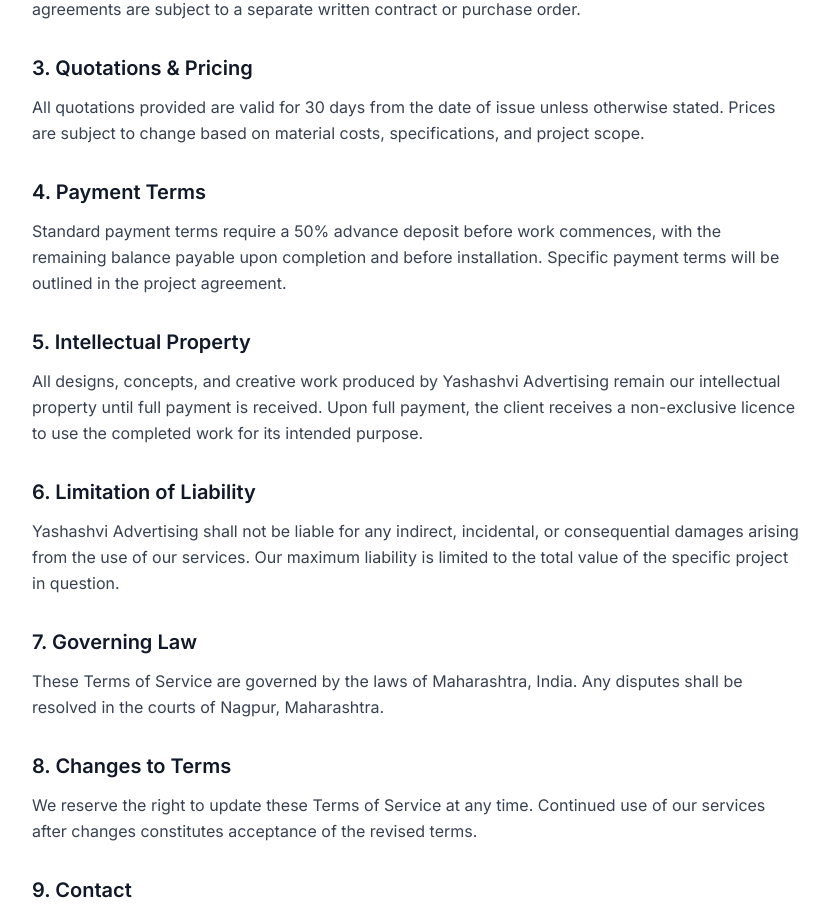
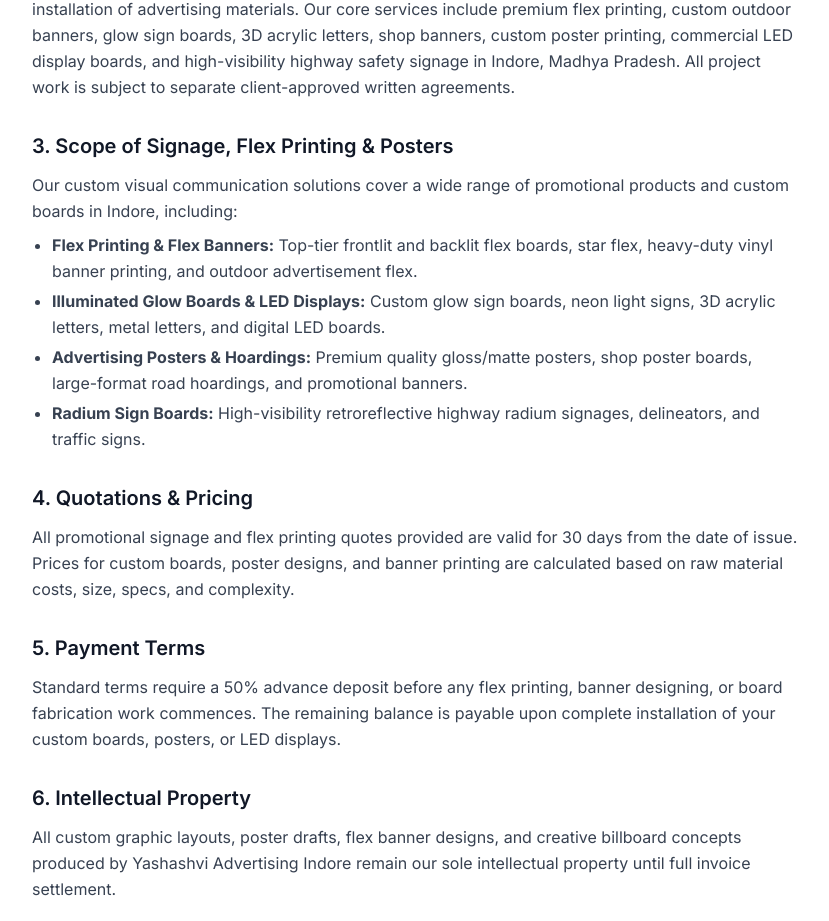
Before and after one commit to urvakshtirle1946/yashashvi--advertising, a Next.js app: page /terms in a window 1280 px wide. Shown: the part 479-1400 px from the top of the page, without its empty margins (224-1053 px from the left). Built offline with nearby package versions, Linux system fonts and the light colour scheme.

Commit message:
Seo optimized

```diff
--- a/src/app/layout.jsx
+++ b/src/app/layout.jsx
@@ -4,8 +4,34 @@ import "../index.css";
 const inter = Inter({ subsets: ["latin"] });
 
 export const metadata = {
-  title: "Yashashvi Advertising",
-  description: "Elite Signage and Branding Solutions",
+  title: "Yashashvi Advertising | Best Flex Printing, Sign Boards & LED Displays in Indore",
+  description: "Yashashvi Advertising is Indore's leading agency for premium flex printing, custom sign boards, glow boards, posters, banners, LED display boards, and highway radium signage in Indore, Madhya Pradesh. Top-tier quality and end-to-end branding solutions.",
+  keywords: [
+    "Flex Printing Indore",
+    "Sign Boards Indore",
+    "LED Display Boards Indore",
+    "Poster Printing Indore",
+    "Flex Banners Indore",
+    "Glow Sign Boards Indore",
+    "Acrylic 3D Letters Indore",
+    "Hoardings Indore",
+    "Yashashvi Advertising Indore",
+    "Banner Printing Indore",
+    "Flex Board Shop in Indore",
+    "Highway Radium Signage Indore",
+    "Shop Poster Design Indore"
+  ],
+  alternates: {
+    canonical: "https://yashashviadvertising.com",
+  },
+  openGraph: {
+    title: "Yashashvi Advertising | Best Flex Printing, Sign Boards & LED Displays in Indore",
+    description: "Indore's leading agency for premium flex printing, custom sign boards, glow boards, posters, banners, LED display boards, and highway radium signage.",
+    url: "https://yashashviadvertising.com",
+    siteName: "Yashashvi Advertising",
+    locale: "en_IN",
+    type: "website",
+  }
 };
 
 export default function RootLayout({ children }) {
--- a/src/app/privacy-policy/page.jsx
+++ b/src/app/privacy-policy/page.jsx
@@ -1,6 +1,11 @@
 import React from 'react';
 import Link from 'next/link';
 import { ArrowLeft } from 'lucide-react';
+
+export const metadata = {
+  title: "Privacy Policy | Yashashvi Advertising",
+  description: "Privacy Policy for Yashashvi Advertising — learn how we protect your personal and business data for our Indore signage and flex printing services.",
+};
 
 export default function PrivacyPolicy() {
   return (
--- a/src/app/terms-of-service/page.jsx
+++ b/src/app/terms-of-service/page.jsx
@@ -1,6 +1,11 @@
 import React from 'react';
 import Link from 'next/link';
 import { ArrowLeft } from 'lucide-react';
+
+export const metadata = {
+  title: "Terms of Service | Yashashvi Advertising",
+  description: "Terms of Service for Yashashvi Advertising — the rules governing use of our custom signage and flex printing services in Indore, Madhya Pradesh.",
+};
 
 export default function TermsOfService() {
   return (
--- a/src/app/terms/page.jsx
+++ b/src/app/terms/page.jsx
@@ -31,75 +31,73 @@ export default function TermsPage() {
           </section>
 
           <section>
-            <h2 className="text-xl font-semibold text-gray-900 mb-3">2. Services</h2>
+            <h2 className="text-xl font-semibold text-gray-900 mb-3">2. Services & Custom Signage</h2>
             <p>
-              Yashashvi Advertising provides signage design, fabrication, and installation
-              services including, but not limited to, billboards, glow sign boards, LED displays,
-              3D letters, and shop signage. All service agreements are subject to a separate
-              written contract or purchase order.
+              Yashashvi Advertising is Indore's leading service provider for custom signage fabrication, branding, and high-quality flex board printing. We specialize in the conceptualization, design, fabrication, and installation of advertising materials. Our core services include premium flex printing, custom outdoor banners, glow sign boards, 3D acrylic letters, shop banners, custom poster printing, commercial LED display boards, and high-visibility highway safety signage in Indore, Madhya Pradesh. All project work is subject to separate client-approved written agreements.
             </p>
           </section>
 
           <section>
-            <h2 className="text-xl font-semibold text-gray-900 mb-3">3. Quotations & Pricing</h2>
+            <h2 className="text-xl font-semibold text-gray-900 mb-3">3. Scope of Signage, Flex Printing & Posters</h2>
             <p>
-              All quotations provided are valid for 30 days from the date of issue unless
-              otherwise stated. Prices are subject to change based on material costs,
-              specifications, and project scope.
+              Our custom visual communication solutions cover a wide range of promotional products and custom boards in Indore, including:
+            </p>
+            <ul className="list-disc pl-5 mt-2 space-y-1">
+              <li><strong>Flex Printing & Flex Banners:</strong> Top-tier frontlit and backlit flex boards, star flex, heavy-duty vinyl banner printing, and outdoor advertisement flex.</li>
+              <li><strong>Illuminated Glow Boards & LED Displays:</strong> Custom glow sign boards, neon light signs, 3D acrylic letters, metal letters, and digital LED boards.</li>
+              <li><strong>Advertising Posters & Hoardings:</strong> Premium quality gloss/matte posters, shop poster boards, large-format road hoardings, and promotional banners.</li>
+              <li><strong>Radium Sign Boards:</strong> High-visibility retroreflective highway radium signages, delineators, and traffic signs.</li>
+            </ul>
+          </section>
+
+          <section>
+            <h2 className="text-xl font-semibold text-gray-900 mb-3">4. Quotations & Pricing</h2>
+            <p>
+              All promotional signage and flex printing quotes provided are valid for 30 days from the date of issue. Prices for custom boards, poster designs, and banner printing are calculated based on raw material costs, size, specs, and complexity.
             </p>
           </section>
 
           <section>
-            <h2 className="text-xl font-semibold text-gray-900 mb-3">4. Payment Terms</h2>
+            <h2 className="text-xl font-semibold text-gray-900 mb-3">5. Payment Terms</h2>
             <p>
-              Standard payment terms require a 50% advance deposit before work commences, with
-              the remaining balance payable upon completion and before installation. Specific
-              payment terms will be outlined in the project agreement.
+              Standard terms require a 50% advance deposit before any flex printing, banner designing, or board fabrication work commences. The remaining balance is payable upon complete installation of your custom boards, posters, or LED displays.
             </p>
           </section>
 
           <section>
-            <h2 className="text-xl font-semibold text-gray-900 mb-3">5. Intellectual Property</h2>
+            <h2 className="text-xl font-semibold text-gray-900 mb-3">6. Intellectual Property</h2>
             <p>
-              All designs, concepts, and creative work produced by Yashashvi Advertising remain
-              our intellectual property until full payment is received. Upon full payment, the
-              client receives a non-exclusive licence to use the completed work for its intended
-              purpose.
+              All custom graphic layouts, poster drafts, flex banner designs, and creative billboard concepts produced by Yashashvi Advertising Indore remain our sole intellectual property until full invoice settlement.
             </p>
           </section>
 
           <section>
-            <h2 className="text-xl font-semibold text-gray-900 mb-3">6. Limitation of Liability</h2>
+            <h2 className="text-xl font-semibold text-gray-900 mb-3">7. Limitation of Liability</h2>
             <p>
-              Yashashvi Advertising shall not be liable for any indirect, incidental, or
-              consequential damages arising from the use of our services. Our maximum liability
-              is limited to the total value of the specific project in question.
+              Yashashvi Advertising shall not be liable for any indirect damages arising from the installation of custom sign boards, flex banners, posters, or LED boards.
             </p>
           </section>
 
           <section>
-            <h2 className="text-xl font-semibold text-gray-900 mb-3">7. Governing Law</h2>
+            <h2 className="text-xl font-semibold text-gray-900 mb-3">8. Governing Law</h2>
             <p>
-              These Terms of Service are governed by the laws of Maharashtra, India. Any disputes
-              shall be resolved in the courts of Nagpur, Maharashtra.
+              These Terms of Service are governed by the laws of Madhya Pradesh, India. Any disputes arising from signage or flex printing services shall be resolved in the courts of Indore, Madhya Pradesh.
             </p>
           </section>
 
           <section>
-            <h2 className="text-xl font-semibold text-gray-900 mb-3">8. Changes to Terms</h2>
+            <h2 className="text-xl font-semibold text-gray-900 mb-3">9. Changes to Terms</h2>
             <p>
-              We reserve the right to update these Terms of Service at any time. Continued use
-              of our services after changes constitutes acceptance of the revised terms.
+              We reserve the right to update these terms to incorporate new guidelines for advertising media, banners, and digital display boards.
             </p>
           </section>
 
           <section>
-            <h2 className="text-xl font-semibold text-gray-900 mb-3">9. Contact</h2>
-            <p>For questions about these Terms, please contact us:</p>
+            <h2 className="text-xl font-semibold text-gray-900 mb-3">10. Contact for Indore Signage & Flex Services</h2>
+            <p>For questions about our sign boards, flex printing, banners, or poster pricing in Indore, please contact us:</p>
             <div className="mt-3 p-4 bg-gray-50 rounded-lg border border-gray-200">
               <p className="font-semibold">Yashashvi Advertising</p>
               <p>Indore, Madhya Pradesh, India</p>
-
             </div>
           </section>
         </div>
```
Also changed, not shown: src/app/privacy/page.jsx (+12 -14 lines).
